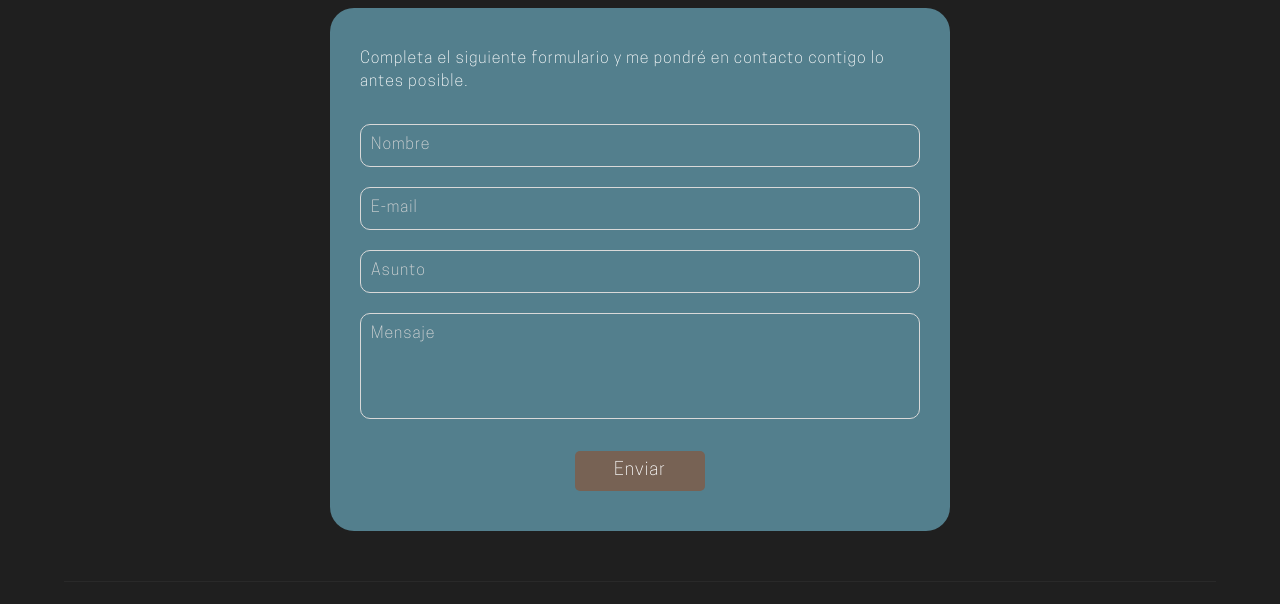
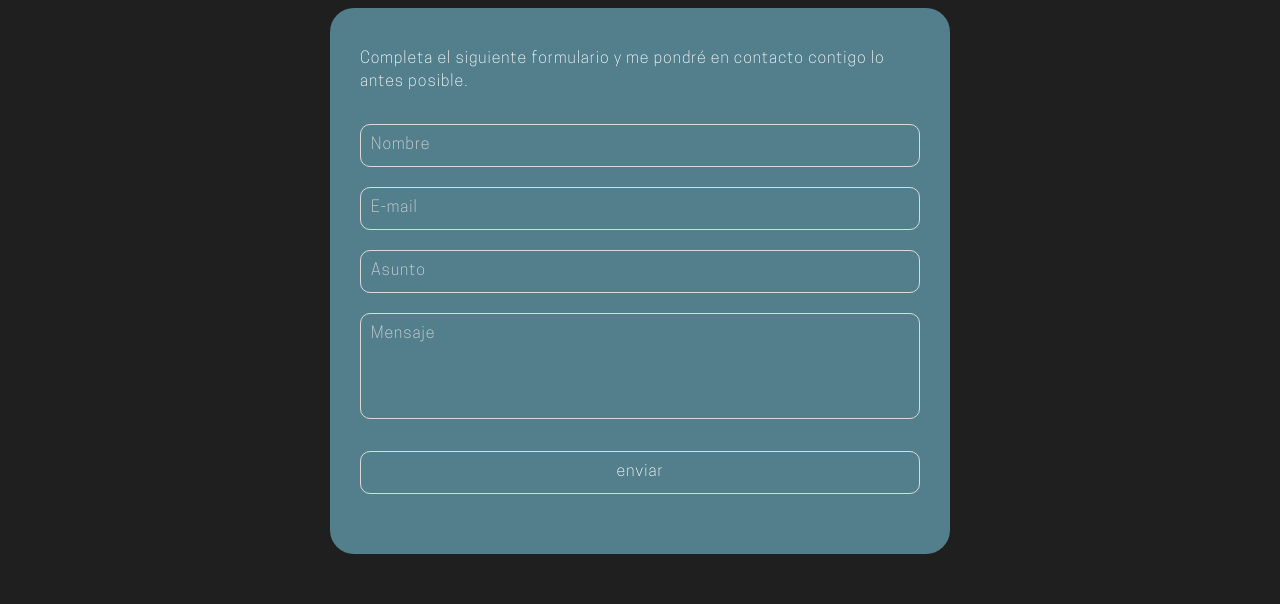
Before and after one commit to peredag/portfolio, a plain HTML site: page index.html in a window 1280 px wide. Shown: the part 2140-2744 px from the top of the page. Drawn offline with nearby package versions, Linux system fonts and the light colour scheme.

Commit message:
arreglando form contacto

```diff
--- a/index.html
+++ b/index.html
@@ -185,10 +185,6 @@
                         </a>
                     </div>
                 </div>
-
-
-
-
             </div>
         </section>
 
@@ -203,14 +199,16 @@
                         <p>Completa el siguiente formulario y me pondré en contacto contigo lo antes posible.</p>
                     </div>
 
-                    <form id="form" class="form-contact" name="contacto-portafolio" netlify>
+                    <form id="form" class="form-contact" name="contacto-portafolio" action="https://formsubmit.co/eb77527da41d3169a2bec481e8b4dd4c" method="POST">
                         <input id="nombre" type="text" name="name" placeholder="Nombre" required>
                         <input id="email" type="email" name="email" placeholder="E-mail" required>
                         <input id="asunto" type="text" name="affair" placeholder="Asunto" required>
                         <textarea id="mensaje" cols="20" rows="4" name="message" placeholder="Mensaje" required></textarea>
 
                         <div class="btn_form--contacto">
-                            <button id="btn-enviar" type="submit">Enviar</button>
+                            <input type="submit" value="enviar">
+                            <input type="hidden" name="_next" value="https://gretapereda.vercel.app/">
+                            <input type="hidden" name="_captcha" value="false">
                         </div>
                     </form>
                 </div>
```
